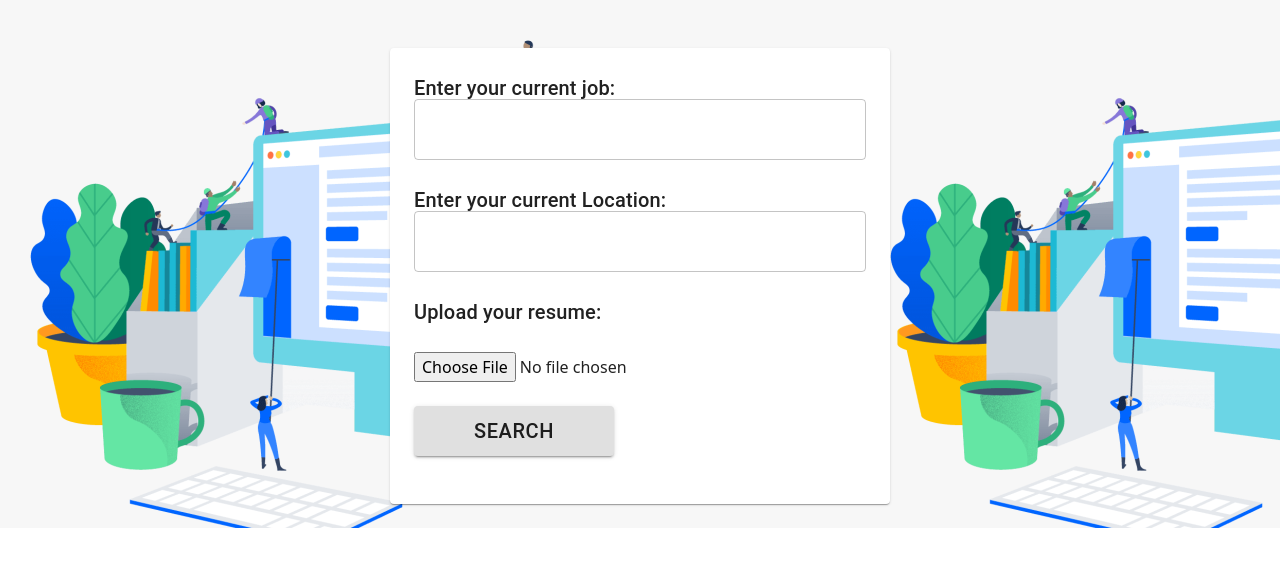
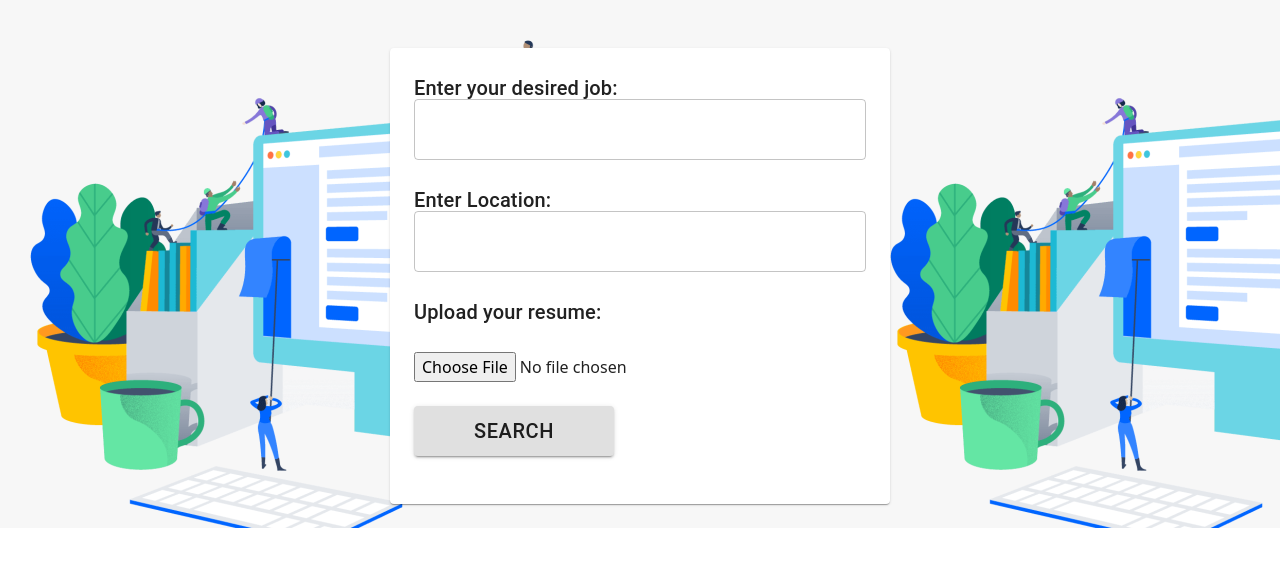
Before and after one commit to sjsucmpe272-fall21/Team-Project-2, a React (Create React App) app in the folder source-code/front-end/: page / in a window 1280 px wide. Shown: the top 566 px of the page. Built offline with nearby package versions, Linux system fonts and the light colour scheme.

Commit message:
api changes

```diff
--- a/source-code/front-end/package.json
+++ b/source-code/front-end/package.json
@@ -9,7 +9,9 @@
     "@material-ui/data-grid": "^4.0.0-alpha.37",
     "@material-ui/icons": "^4.11.2",
     "@material-ui/lab": "^4.0.0-alpha.60",
+
     "@mui/icons-material": "^5.2.0",
+
     "@mui/material": "^5.2.2",
     "@testing-library/jest-dom": "^5.15.1",
     "@testing-library/react": "^11.2.7",
--- /dev/null
+++ b/source-code/front-end/src/components/cards.js
@@ -0,0 +1,82 @@
+import  '../../src/App.css';
+import React from 'react';
+import {BrowserRouter as Router, Switch, Route} from "react-router-dom";
+import { Link } from 'react-router-dom';
+import axios from 'axios';
+import { uploadFile } from 'react-s3';
+
+
+ const cards = ()=>{
+    const answer=
+    [
+      {
+          "id": 41,
+          "desc": null,
+          "company": "Super Micro Computer, Inc.",
+          "link": "https://www.indeed.com/applystart?jk=765219be7567d72f&from=vj&pos=bottom&mvj=0&spon=0&sjdu=YmZE5d5THV8u75cuc0H6Y26AwfY51UOGmh3Z9h4OvXgD1fjZ7M969Uc2IweJ4Kh0VAq81dAHm7GpE1MqdfeWCQ&vjfrom=serp&astse=c63cf552e745e9ed&assa=1360",
+          "salary": "",
+          "role": "Software Engineer",
+          "title": "Software Engineer, Web Application",
+          "keywords": "c# hadoop java javascript sql",
+          "location": "San Jose,CA",
+          "simscore": "27.2434332500170300"
+      },
+      {
+          "id": 42,
+          "desc": null,
+          "company": "Rhombus Power",
+          "link": "https://www.indeed.com/applystart?jk=1bdb4e27b810b4e2&from=vj&pos=bottom&mvj=0&spon=0&sjdu=YmZE5d5THV8u75cuc0H6Y26AwfY51UOGmh3Z9h4OvXivzH_kvLw5elCkmz2F6hpUMIfcMu539kP3i1FMxIq2rA&vjfrom=serp&astse=aadaa78f0675ad99&assa=8947",
+          "salary": "",
+          "role": "Software Engineer",
+          "title": "Full Stack Developer, Mountain View",
+          "keywords": "excel mysql php power",
+          "location": "San Jose,CA",
+          "simscore": "22.09472706664429900"
+      },
+      {
+          "id": 43,
+          "desc": null,
+          "company": "KLA-Tencor",
+          "link": "https://www.indeed.com/applystart?jk=910b953e2b0f6365&from=vj&pos=bottom&mvj=0&spon=0&sjdu=YmZE5d5THV8u75cuc0H6Y26AwfY51UOGmh3Z9h4OvXi4XWufgUB9xgg1nNtRozEtpsjbKTpre7P5gvPU7rdPPQ&vjfrom=serp&astse=4151606e2a2512b0&assa=7932",
+          "salary": "Full-time",
+          "role": "Software Engineer",
+          "title": "Software Engineer",
+          "keywords": "c# c++ r",
+          "location": "San Jose,CA",
+          "simscore": "14.74419561548971400"
+      },
+      {
+          "id": 44,
+          "desc": null,
+          "company": "Akraya Inc.",
+          "link": "https://www.indeed.com/applystart?jk=54e2b6f753b40e58&from=vj&pos=bottom&mvj=0&spon=0&sjdu=YmZE5d5THV8u75cuc0H6Y26AwfY51UOGmh3Z9h4OvXgn303E8zCWuDq7XgSOBhGhl8EZNoFLzyHkpvcd7-Y9bg&vjfrom=serp&astse=02ff0d03442690e9&assa=3721",
+          "salary": "Contract",
+          "role": "Software Engineer",
+          "title": "Software Development Engineer (100% remote):21-07374",
+          "keywords": "angular java javascript react reactjs",
+          "location": "San Jose,CA",
+          "simscore": "48.8864346176701100"
+      }
+    ];
+
+    return(
+        <div className="card__container">
+            {answer.map((val)=>{
+            return(
+            <div className="card">
+                <div className="card__content">
+
+                <h3 className="card__header">{val.company}</h3>
+                <h4 className="card__header2">{val.title}</h4>
+                <p className="card__info">{val.keywords}</p>
+                <Link to={val.link}><button className="card__button">Apply Now</button></Link>
+                </div>
+            </div>
+            )
+            })
+            }
+        </div>
+    )
+}
+
+export default cards;
--- a/source-code/front-end/src/components/landing.js
+++ b/source-code/front-end/src/components/landing.js
@@ -9,7 +9,8 @@ import bg_img from './bgimg.jpg'
 import LogoutIcon from '@mui/icons-material/Logout';
 import { width } from '@mui/system';
 // import { useNavigate } from "react-router-dom";
-
+import Cards from './cards';
+import '../App.css';
 const style = {
   position: 'absolute',
   top: '50%',
@@ -27,6 +28,27 @@ const useStyles= makeStyles({
         fontSize: 20
       }
 })
+
+
+const answer=
+    {
+        "userskills": " c c++   php python pytorch r reactjs tableau test test2",
+        "jobPostingsList": [
+            {
+                "id": 448,
+                "desc": null,
+                "company": "AvalonBay Communities",
+                "link": "https://www.indeed.com/company/AvalonBay-Communities/jobs/Operation-Analyst-At-Avalonbay-2d8cfcd815d1939a?fccid=ea274bc155efcba8&vjs=3",
+                "salary": "From $90,000 a year - Full-time",
+                "role": "Business Analyst",
+                "title": "Hiring Now!* Operations Analyst Needed at AvalonBay in San jose",
+                "keywords": "angular c c++ excel ",
+                "location": "San Jose,CA",
+                "simscore": 20.85144140570747700
+            }
+        ]
+    };
+
 export default function Landing() {
     const [name, setName] = useState('');
     const [location, setLocation] = useState('');
@@ -45,17 +67,35 @@ const handleChange2 = event => {
 
     }
 
-const  onFromSubmit = event => {
+
+
+
+    const onFromSubmit = event => {
         event.preventDefault();
 
         const user = {
-      name: name
+
+            "location": location,
+            "roles": job,
+            "filename": resumeUrl
+
         };
+        //     const user={
+        //     "location":"San Jose,CA",
+        //     "roles":"Business Analyst",
+        //     "filename":"Devansh Alok Resume"
+        // }
         console.log(user);
-    axios.get(`https://jsonplaceholder.typicode.com/users`, { user })
+
+        let a= JSON.stringify(user)
+            axios.post(`http://ec2-3-16-156-49.us-east-2.compute.amazonaws.com:8080/api/jobs/get-jobs-by-allparams`, a, {
+                headers: {
+                    'Content-Type': 'application/json'
+                }
+            })
               .then(res => {
+                console.log(res.token);
                 console.log(res);
-        console.log(res.data.length);
                   setItems(res.data)
                   let sum = 0;
                   for (let i = 0; i < res.data.length; i++){
@@ -68,21 +108,64 @@ const  onFromSubmit = event => {
             // navigate('/results')
           }
 
-    const uplaod = e =>{
+        const uplaod = e => {
 
-  console.log(e.target.files[0]);
+            console.log(e.target.files[0].name);
+            let fileName = e.target.files[0].name;
+            let str = fileName.substring(0, fileName.length - 4)
+            console.log(str)
+            setResumeURL(str)
             uploadFile(e.target.files[0], config)
-  .then((data)=>{
+                .then((data) => {
                     console.log(data.location);
+                    let url = data.location;
+
                     //   this.setState({ resumeUrl: data.location });
-      setResumeURL(data.location)
+
+                    //   setResumeURL(data.location);
+                    console.log('-->', resumeUrl);
+                    const setA = answer.jobPostingsList.keywords.split(" ");
+                    const setB = answer.userskills.split(" ");
+                    const diff = function difference(setA, setB) {
+                        let _difference = new Set(setA)
+                        for (let elem of setB) {
+                            _difference.delete(elem)
+                        }
+                        return _difference
+
+                    }
+
+                    console.log("&&**&&**&&**&&", diff);
 
 
                 })
-  .catch((err)=>{
+                .catch((err) => {
                     // alert('Inside this');
                     alert(err);
+
+
+                    const setA = answer.jobPostingsList[0].keywords.split(" ");
+                    const setB = answer.userskills.split(" ");
+                    function difference(setB, setA) {
+                        let _difference = new Set(setA)
+                        for (let elem of setB) {
+                            _difference.delete(elem)
+                        }
+                        return _difference
+
+                    }
+                    const diff = difference(setA, setB);
+
+
+                    console.log("&&**&&**&&**&&", diff);
                 })
+
+
+
+
+
+
+
         }
 
         return (
@@ -94,8 +177,8 @@ const  onFromSubmit = event => {
                     display: "flex",
                     flexDirection: "column",
                     alignItems: "center",
-                height:"100%",
-            backgroundImage:bg_img
+                    height: "100%",
+                    backgroundImage: bg_img
                 }}>
                     {/* <AppBar style={{ backgroundColor:"black" , alignItems:"flex-end", marginRight:"20px", marginTop:"10px"}}>
                 <LogoutIcon fontSize="large"/>
@@ -111,28 +194,28 @@ const  onFromSubmit = event => {
                     >
                         <Container>
                             {/* <form onSubmit={onFromSubmit}> */}
-                <br/>
-                    <Typography variant="h6">Enter your current job:</Typography>
+                            <br />
+                            <Typography variant="h6">Enter your desired job:</Typography>
 
                             <TextField fullWidth variant="outlined" type="text" name="name"
-                        onChange={e=>setJob(e.target.value)} />
-<br/><br/>
+                                onChange={e => setJob(e.target.value)} />
+                            <br /><br />
                             <Typography variant="h6" >
-                        Enter your current Location:
+                                Enter Location:
                             </Typography>
 
-                    <TextField fullWidth variant="outlined"  type="text" name="location" onChange={e=>setLocation(e.target.value)} />
-<br/><br/>
+                            <TextField fullWidth variant="outlined" type="text" name="location" onChange={e => setLocation(e.target.value)} />
+                            <br /><br />
                             <Typography variant="h6">
                                 Upload your resume:
-                    </Typography><br/>
+                            </Typography><br />
                             <input type="file" onChange={uplaod}></input>
-               <br/><br/>
+                            <br /><br />
                             <Button variant="contained"
                                 onClick={onFromSubmit}
                                 className={Classes.button1} type="submit">Search</Button>
-                    {/* </form> */}<br/><br/>
-                    <br/>
+                            {/* </form> */}<br /><br />
+                            <br />
                         </Container>
                     </Card>
 
@@ -142,6 +225,7 @@ const  onFromSubmit = event => {
                         <div className="result_class">
                             {items.length > 0 &&
                                 <div className="container">
+
                                     <div className="card__container">
                                         <div className="card">
                                             <div className="card__content">
@@ -168,13 +252,18 @@ const  onFromSubmit = event => {
                                             </div>
                                         </div>
                                     </div>
-                            <br/>
-                            <Container style={{ width:"75%" }}>
+                                    <br />
+                                    <Container style={{ width: "75%" }}>
                                         <ProgressBar
                                             progressColor={"purple"}
                                             darkTheme
                                             score={score} />
                                     </Container >
+
+
+                                    <Cards />
+
+
                                 </div>
                             }
                         </div>
--- /dev/null
+++ b/source-code/front-end/src/keys.js
@@ -0,0 +1,7 @@
+
+const aws={
+    "secretAccessKey": "nxaIDtI5uupxG8qWrwoIagM0BRZA024olAdzylEJ",
+    "accessKeyId": "AKIAZLDRU2VASVLM7AI7"
+}
+
+export default aws;
--- a/source-code/front-end/src/util.js
+++ b/source-code/front-end/src/util.js
@@ -1,9 +1,10 @@
+
 const config = {
     bucketName: '272projectgroup2',
     dirName: 'Resume',
     region: 'us-east-1',
     accessKeyId: 'AKIARXSDAEBF3GIDK2VY',
-    secretAccessKey: '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',
+    secretAccessKey: 'ngyqQjvexKS/Eps0zJAAXzTFOKKh5tWHv2dV1bOK'
 }
 
 
```
Also changed, not shown: source-code/front-end/src/App.css (+2 -39 lines), source-code/front-end/src/App.js (+33 -1 lines), source-code/front-end/src/components/imageUpload.js (+5 -5 lines), source-code/front-end/src/components/waiting.js (+19 -0 lines), 2 other files (tests, documents, lock files or other folders). Lines whose indentation alone changed are shown as unchanged.
